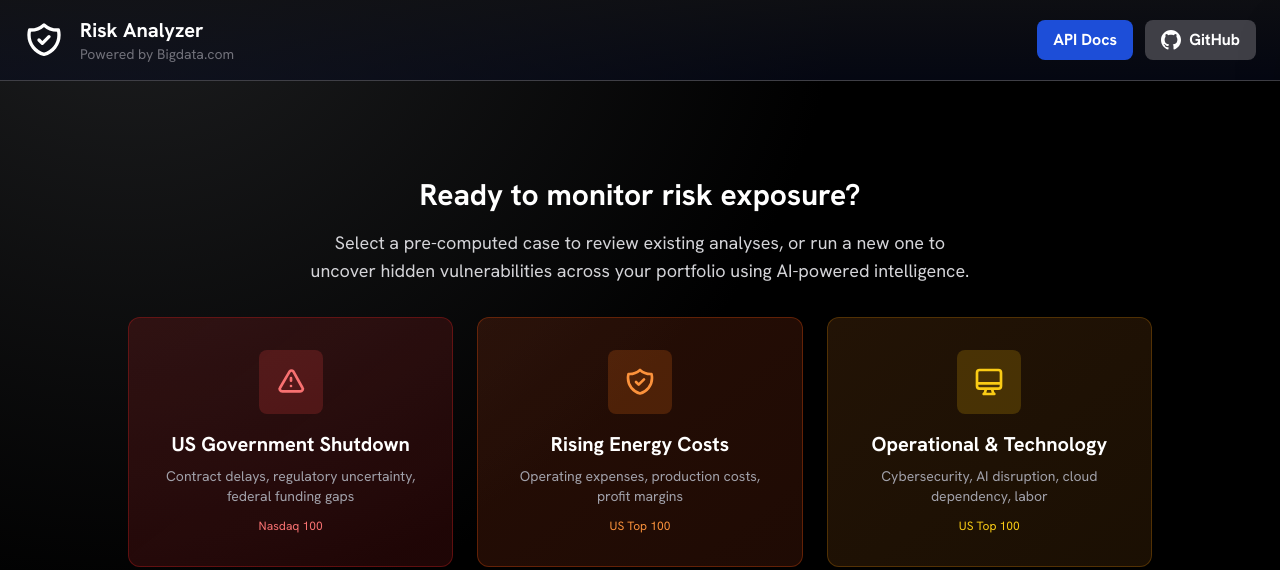
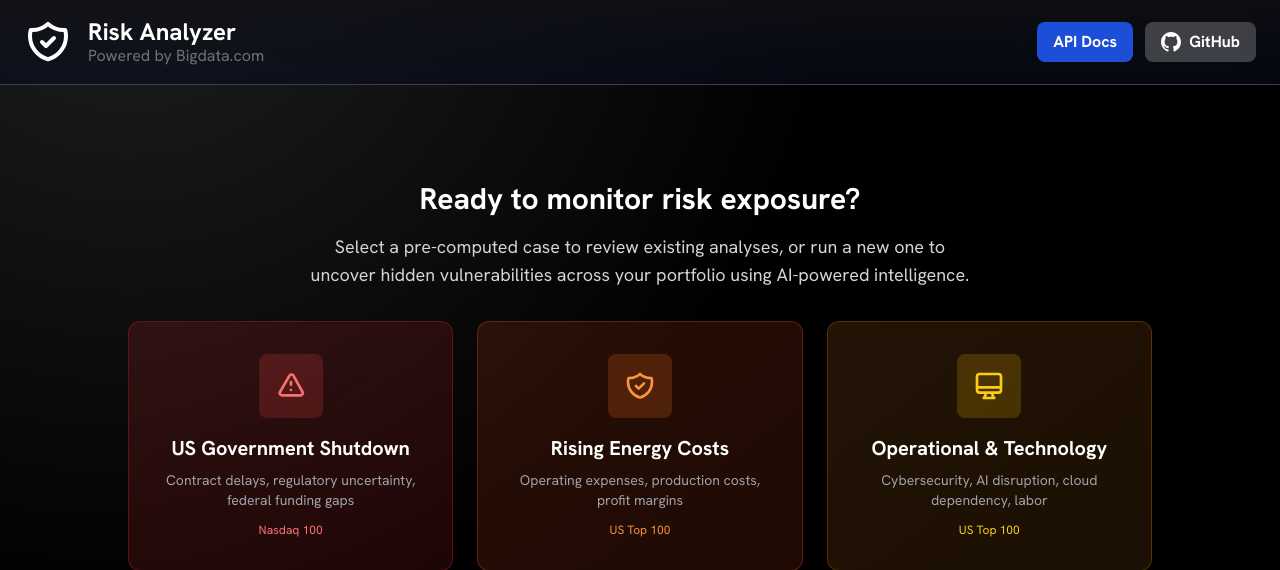
Before and after one commit to Bigdata-com/bigdata-risk-analyzer, a Python web app: template bigdata_risk_analyzer/templates/api/index.html.jinja in a window 1280 px wide. Shown: the top 570 px of the page. Run offline with Jinja, Linux system fonts and the light colour scheme; the template is opened without the code that fills it, so the values that code supplies are empty; some libraries are stand-ins or nearby versions.

Commit message:
Logo changes

```diff
--- a/bigdata_risk_analyzer/templates/api/base.html.jinja
+++ b/bigdata_risk_analyzer/templates/api/base.html.jinja
@@ -106,12 +106,12 @@
 	<nav class="flex items-center justify-between px-6 py-4 border-b border-zinc-700 bg-gradient-to-b from-[#101116d9] to-[#080c1e99]" role="navigation" aria-label="main navigation">
 		<!-- Left: Icon + Title + Subtitle -->
 		<div class="flex items-center gap-4">
-			<svg class="w-10 h-10 text-white" fill="none" stroke="currentColor" viewBox="0 0 24 24">
+			<svg class="w-12 h-12 text-white" fill="none" stroke="currentColor" viewBox="0 0 24 24">
 				<path stroke-linecap="round" stroke-linejoin="round" stroke-width="2" d="M9 12l2 2 4-4m5.618-4.016A11.955 11.955 0 0112 2.944a11.955 11.955 0 01-8.618 3.04A12.02 12.02 0 003 9c0 5.591 3.824 10.29 9 11.622 5.176-1.332 9-6.03 9-11.622 0-1.042-.133-2.052-.382-3.016z"></path>
 			</svg>
-			<div class="flex flex-col">
-				<h1 class="text-xl font-bold text-white">Risk Analyzer</h1>
-				<p class="text-sm text-zinc-500">Powered by Bigdata.com</p>
+			<div class="flex flex-col gap-0.5">
+				<h1 class="text-2xl font-bold text-white">Risk Analyzer</h1>
+				<p class="text-base text-zinc-500 -mt-1.5">Powered by Bigdata.com</p>
 			</div>
 		</div>
 
--- a/bigdata_risk_analyzer/templates/api/index.html.jinja
+++ b/bigdata_risk_analyzer/templates/api/index.html.jinja
@@ -751,7 +751,7 @@
         <button onclick="loadQuickStartTemplate('us-gov-shutdown')"
           class="w-full text-left px-4 py-3 bg-red-600/20 hover:bg-red-600/30 border border-red-600/30 rounded-lg transition-colors">
           <div class="font-medium text-white">US Government Shutdown</div>
-          <div class="text-xs text-zinc-400">US Top 100</div>
+          <div class="text-xs text-zinc-400">Nasdaq 100</div>
         </button>
         <button onclick="loadQuickStartTemplate('energy-cost')"
           class="w-full text-left px-4 py-3 bg-orange-600/20 hover:bg-orange-600/30 border border-orange-600/30 rounded-lg transition-colors">
```
